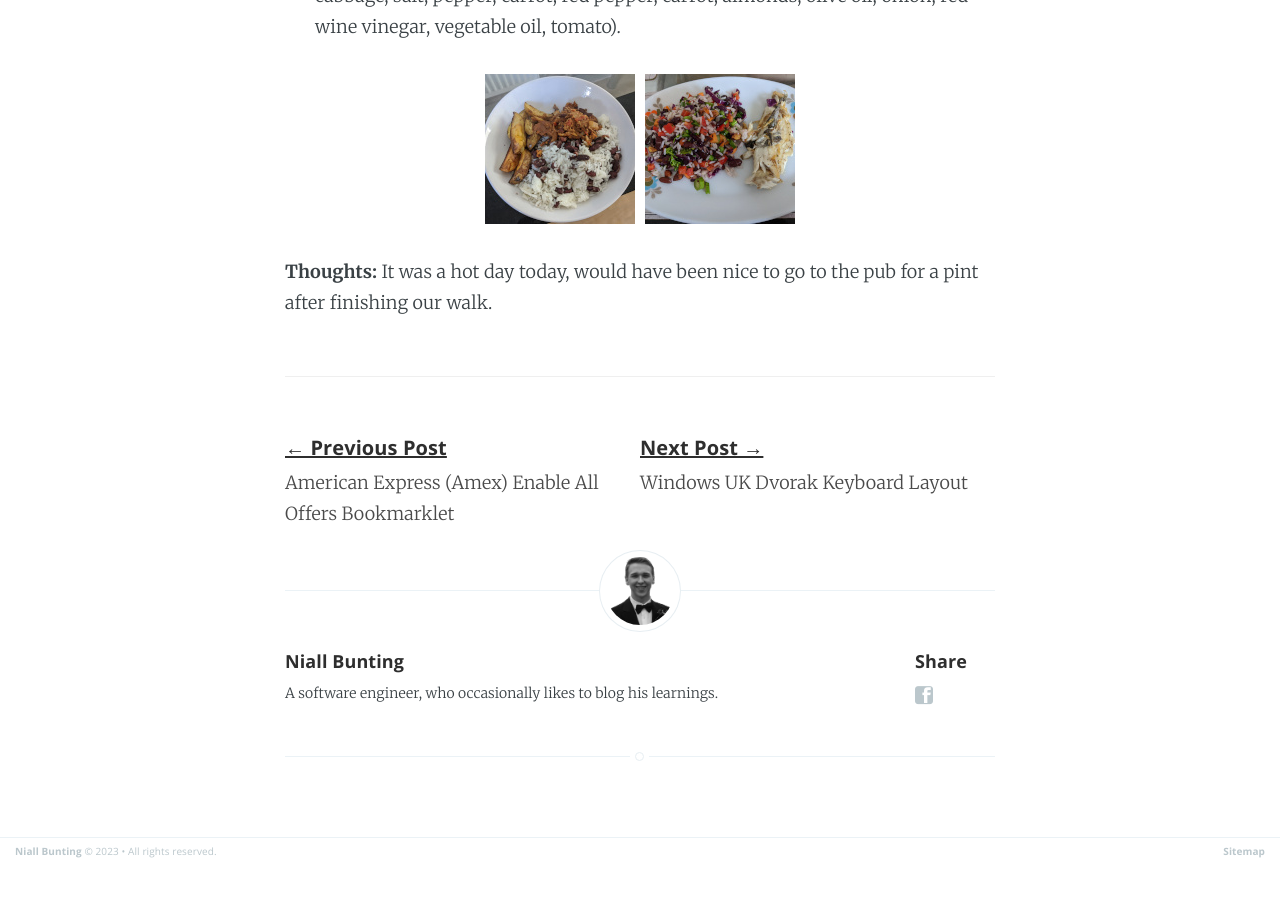
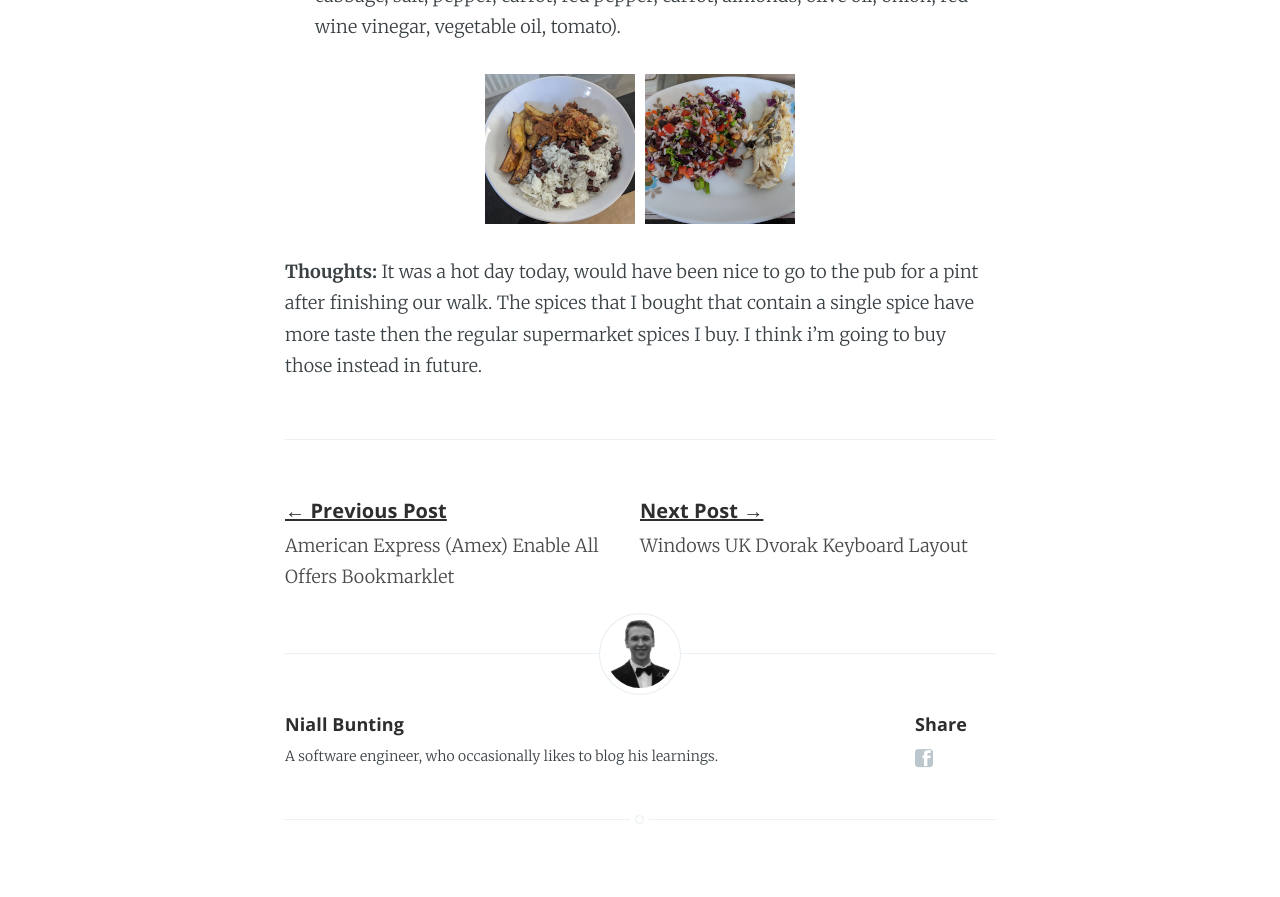
Before and after one commit to NiallBunting/niallbunting.github.io, a Jekyll site: the page built from _posts/2023-07-01-one-ingredient-challenge.markdown, in a window 1280 px wide and 900 px high, scrolled down 4973 px. Shown: the top 897 px of the window. Built offline with Jekyll 4.4.1, drawn with Linux system fonts in a browser that asks for light colours; before the commit the page ends 5838 px from its top, so only the background shows below that.

Commit message:
OIC day 7 updates

```diff
--- a/_posts/2023-07-01-one-ingredient-challenge.markdown
+++ b/_posts/2023-07-01-one-ingredient-challenge.markdown
@@ -217,7 +217,7 @@ This blog post is going to chart my progress with what I'm eating. I'm no chef a
   </div>
 </div>
 
-**Thoughts:** It was a hot day today, would have been nice to go to the pub for a pint after finishing our walk.
+**Thoughts:** It was a hot day today, would have been nice to go to the pub for a pint after finishing our walk. The spices that I bought that contain a single spice have more taste then the regular supermarket spices I buy. I think i'm going to buy those instead in future.
 
 [maltodextrin]: https://en.wikipedia.org/wiki/Maltodextrin
 [phytohaemagglutinin]: https://en.wikipedia.org/wiki/Phytohaemagglutinin
```
